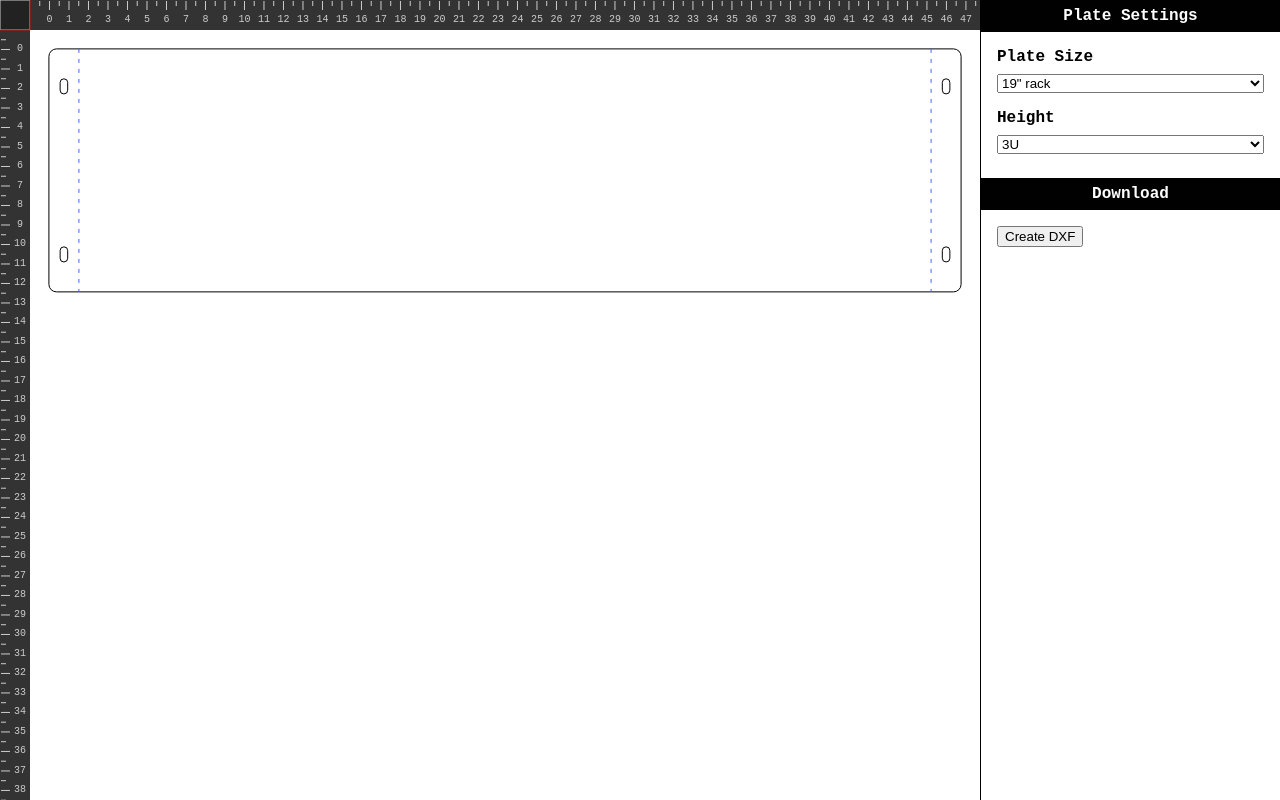
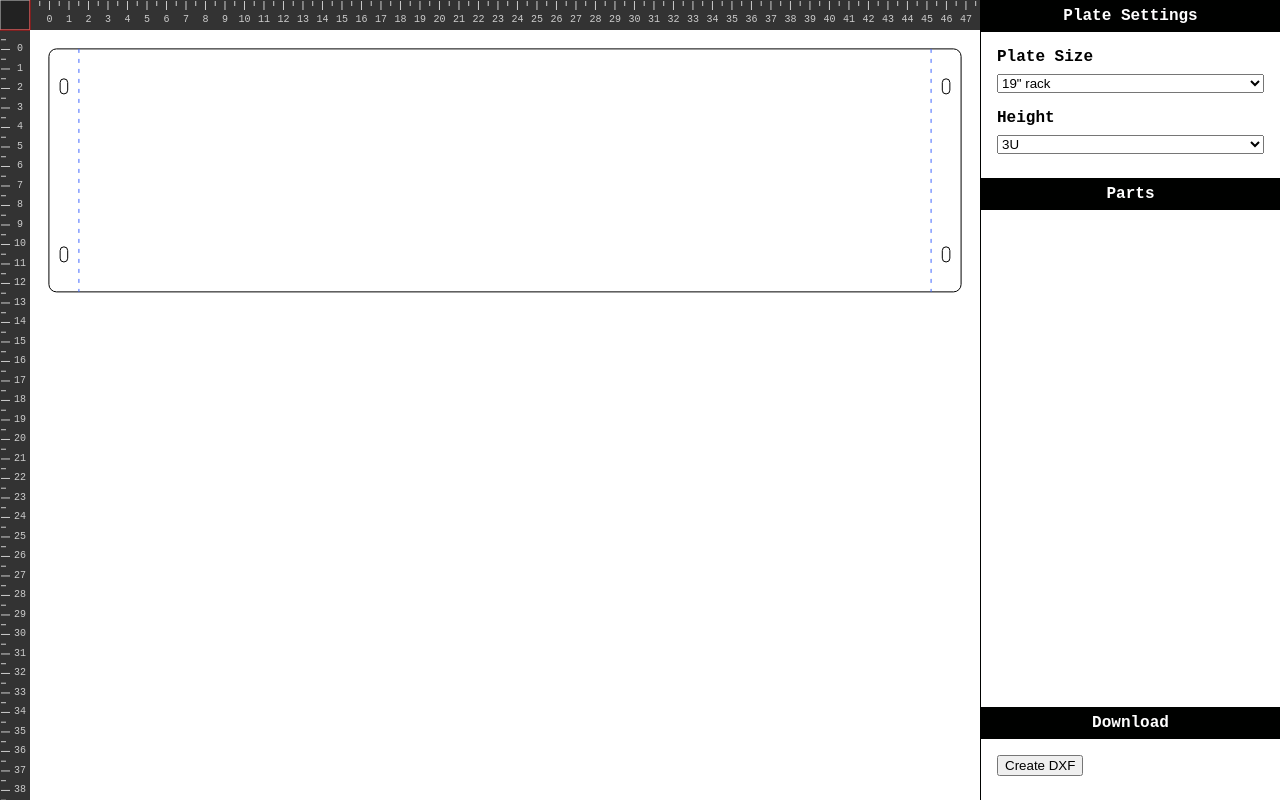
Before and after one commit to Gaya/wreckeys-plate-designer, a React (Create React App) app: page / in a window 1280 px wide. Built offline with nearby package versions, Linux system fonts and the light colour scheme.

Commit message:
feat: make room for parts container

```diff
--- a/src/components/SideBar/DXF.tsx
+++ b/src/components/SideBar/DXF.tsx
@@ -19,7 +19,7 @@ function DXF() {
 
   return (
     <>
-      <h2 style={{ marginTop: '1em' }}>Download</h2>
+      <h2>Download</h2>
       <fieldset>
         <button type="button" onClick={convertToDXF}>
           Create DXF
--- /dev/null
+++ b/src/components/SideBar/Plate.tsx
@@ -0,0 +1,77 @@
+import { useCallback } from 'react';
+
+import Select from '../Select/Select';
+
+import { useAppContext } from '../App/AppContextProvider';
+
+function Plate() {
+  const { state, actions } = useAppContext();
+
+  const { type, width, height } = state.plate;
+
+  const onUpdateType = useCallback((newType: typeof type) => {
+    actions.updatePlate({ type: newType });
+  }, [actions]);
+
+  const onUpdateHeight = useCallback((newHeight: typeof height) => {
+    actions.updatePlate({ height: parseInt(newHeight.toString(), 10) });
+  }, [actions]);
+
+  return (
+    <>
+      <h2>Plate Settings</h2>
+      <fieldset>
+        <label htmlFor="type">Plate Size</label>
+        <Select
+          name="type"
+          value={type}
+          options={[{
+            name: '19" rack',
+            value: '19inch',
+          }, {
+            name: 'Eurorack',
+            value: 'eurorack',
+          }, {
+            name: 'Custom Size',
+            value: 'custom',
+          }]}
+          onUpdate={onUpdateType}
+        />
+      </fieldset>
+      {(type === 'custom' || type === 'eurorack') && (
+        <fieldset>
+          <label htmlFor="width">Width</label>
+          <input type="number" defaultValue={width} />
+        </fieldset>
+      )}
+      {type === '19inch' && (
+        <fieldset>
+          <label htmlFor="height">Height</label>
+          <Select
+            name="height"
+            value={height}
+            options={[{
+              name: '1U',
+              value: 1,
+            }, {
+              name: '2U',
+              value: 2,
+            }, {
+              name: '3U',
+              value: 3,
+            }, {
+              name: '4U',
+              value: 4,
+            }, {
+              name: '5U',
+              value: 5,
+            }]}
+            onUpdate={onUpdateHeight}
+          />
+        </fieldset>
+      )}
+    </>
+  )
+}
+
+export default Plate;
--- a/src/components/SideBar/SideBar.scss
+++ b/src/components/SideBar/SideBar.scss
@@ -1,6 +1,8 @@
 aside {
     border-left: 1px solid var(--text);
     min-width: 300px;
+    display: flex;
+    flex-direction: column;
 
     h2 {
         color: var(--bg);
@@ -26,4 +28,13 @@ aside {
             width: 100%;
         }
     }
+
+    .sidebar-option {
+        margin-bottom: 1em;
+    }
+
+    .sidebar-option-grow {
+        flex-grow: 1;
+        overflow: scroll;
+    }
 }
--- a/src/components/SideBar/SideBar.tsx
+++ b/src/components/SideBar/SideBar.tsx
@@ -1,78 +1,20 @@
-import { useCallback } from 'react';
-
-import { useAppContext } from '../App/AppContextProvider';
-import Select from '../Select/Select';
+import DXF from './DXF';
+import Plate from './Plate';
 
 import './SideBar.scss';
-import DXF from './DXF';
 
 function SideBar() {
-  const { state, actions } = useAppContext();
-
-  const { type, width, height } = state.plate;
-
-  const onUpdateType = useCallback((newType: typeof type) => {
-    actions.updatePlate({ type: newType });
-  }, [actions]);
-
-  const onUpdateHeight = useCallback((newHeight: typeof height) => {
-    actions.updatePlate({ height: parseInt(newHeight.toString(), 10) });
-  }, [actions]);
-
   return (
     <aside>
-      <h2>Plate Settings</h2>
-      <fieldset>
-        <label htmlFor="type">Plate Size</label>
-        <Select
-          name="type"
-          value={type}
-          options={[{
-            name: '19" rack',
-            value: '19inch',
-          }, {
-            name: 'Eurorack',
-            value: 'eurorack',
-          }, {
-            name: 'Custom Size',
-            value: 'custom',
-          }]}
-          onUpdate={onUpdateType}
-        />
-      </fieldset>
-      {(type === 'custom' || type === 'eurorack') && (
-        <fieldset>
-          <label htmlFor="width">Width</label>
-          <input type="number" defaultValue={width} />
-        </fieldset>
-      )}
-      {type === '19inch' && (
-        <fieldset>
-          <label htmlFor="height">Height</label>
-          <Select
-            name="height"
-            value={height}
-            options={[{
-              name: '1U',
-              value: 1,
-            }, {
-              name: '2U',
-              value: 2,
-            }, {
-              name: '3U',
-              value: 3,
-            }, {
-              name: '4U',
-              value: 4,
-            }, {
-              name: '5U',
-              value: 5,
-            }]}
-            onUpdate={onUpdateHeight}
-          />
-        </fieldset>
-      )}
-      <DXF />
+      <section className="sidebar-option">
+        <Plate />
+      </section>
+      <section className="sidebar-option sidebar-option-grow">
+        <h2>Parts</h2>
+      </section>
+      <section className="sidebar-option">
+        <DXF />
+      </section>
     </aside>
   );
 }
```
